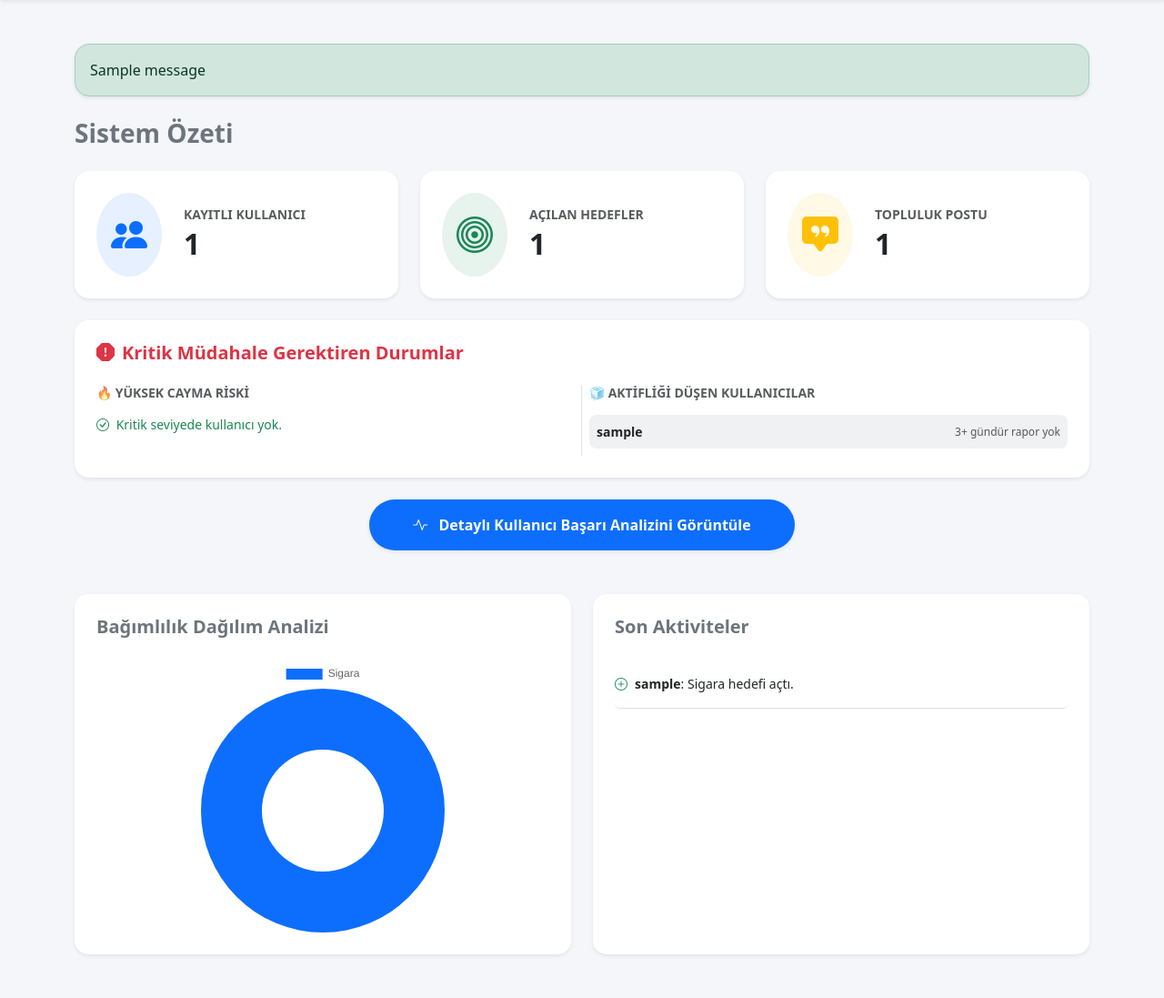
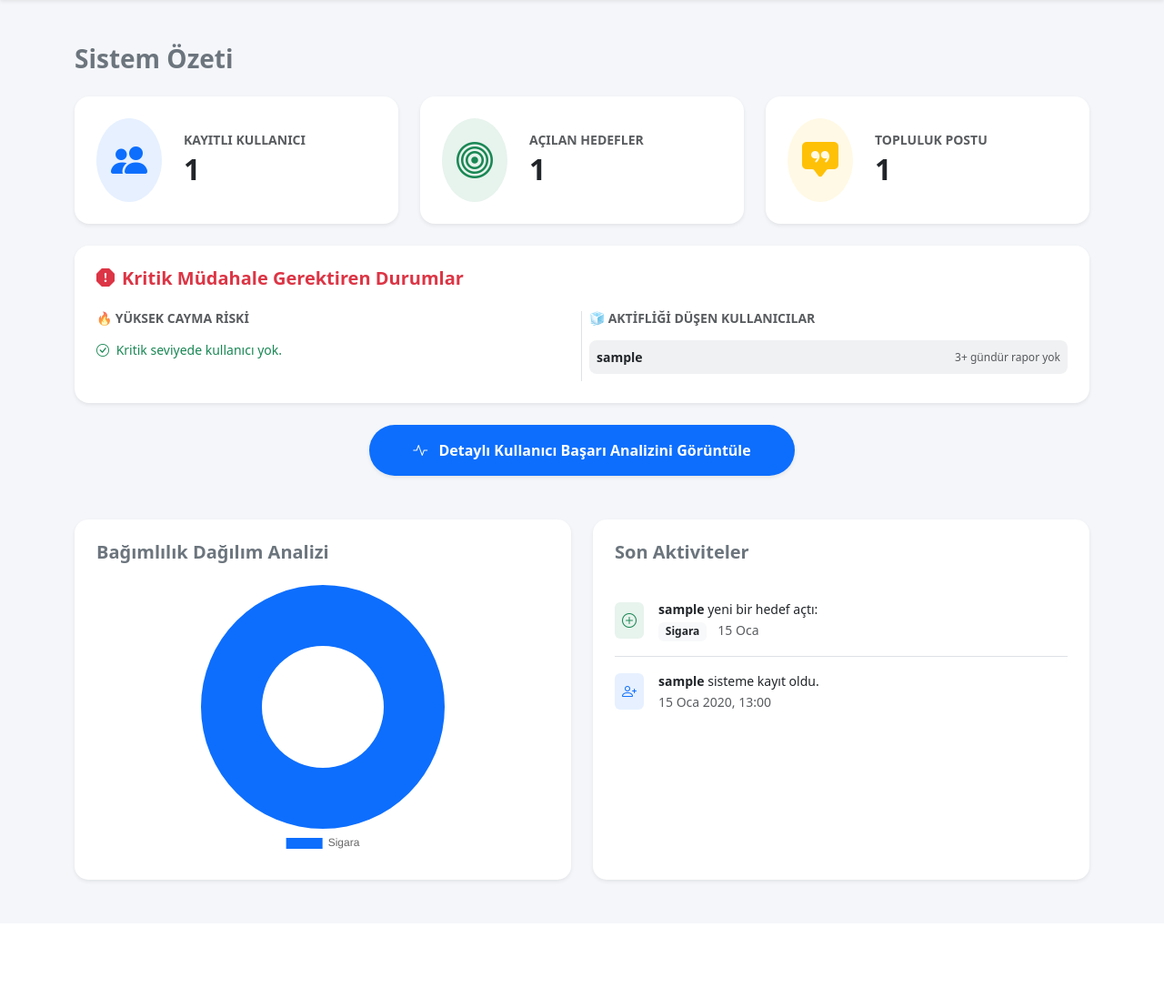
Before and after one commit to encicek/BreakFree, a Django app: page /yonetim/ in a window 1280 px wide. Shown: the part 72-1169 px from the top of the page at 91% size. After the commit the page ends 1044 px from the top, so only its background shows below. Run offline with Django 5.2, Linux system fonts and the light colour scheme; a user stored in the database is signed in; tables that the repository leaves empty hold one stand-in row (values such as "Sample post"); one stand-in notice (Sample message) is shown; data that the repository does not hold is empty.

Commit message:
gggggggg

```diff
--- a/templates/yonetim/dashboard.html
+++ b/templates/yonetim/dashboard.html
@@ -15,6 +15,7 @@
         .stat-card:hover { transform: translateY(-5px); }
         .text-decoration-none:hover .stat-card { box-shadow: 0 10px 20px rgba(0,0,0,0.1) !important; }
         .activity-card { border-radius: 15px; border: none; }
+        /* Analiz butonu için özel efekt */
         .btn-analysis { transition: all 0.3s ease; border: none; }
         .btn-analysis:hover { transform: scale(1.02); box-shadow: 0 8px 15px rgba(13, 110, 253, 0.3) !important; }
     </style>
@@ -32,7 +33,7 @@
                     <i class="bi bi-gear-fill me-1"></i> Teknik Panel
                 </a>
 
-                <span class="text-light me-4 small d-none d-md-inline">
+                <span class="text-light me-4 small">
                     <i class="bi bi-person-circle me-1"></i> Yetkili: <strong class="text-success">{{ request.user.username }}</strong>
                 </span>
                 <a href="/" class="btn btn-sm btn-outline-light rounded-pill px-3 me-2">
@@ -43,12 +44,6 @@
     </nav>
 
     <div class="container mt-5 mb-5">
-        {% if messages %}
-            {% for message in messages %}
-                <div class="alert alert-{{ message.tags }} rounded-4 shadow-sm mb-4">{{ message }}</div>
-            {% endfor %}
-        {% endif %}
-
         <h3 class="fw-bold mb-4 text-secondary">Sistem Özeti</h3>
 
         <div class="row g-4 mb-4">
@@ -115,29 +110,8 @@
                                 <h6 class="small fw-bold text-muted text-uppercase mb-3">🔥 Yüksek Cayma Riski</h6>
                                 {% for u in high_craving_users %}
                                     <div class="d-flex justify-content-between align-items-center mb-2 p-2 bg-danger bg-opacity-10 rounded-3">
-                                        <span class="fw-bold small">{{ u.goal__user__username }} (Ort: {{ u.avg_craving|floatformat:1 }})</span>
-
-                                        <button class="btn btn-sm btn-danger rounded-pill px-2" style="font-size: 0.7rem;"
-                                                data-bs-toggle="modal" data-bs-target="#msgModal{{ u.goal__user__id }}">
-                                            <i class="bi bi-send-fill"></i> Destek At
-                                        </button>
-                                    </div>
-
-                                    <div class="modal fade" id="msgModal{{ u.goal__user__id }}" tabindex="-1" aria-hidden="true">
-                                        <div class="modal-dialog modal-sm modal-dialog-centered">
-                                            <div class="modal-content border-0 rounded-4 shadow">
-                                                <form action="{% url 'yonetim:send_support_message' u.goal__user__id %}" method="POST">
-                                                    {% csrf_token %}
-                                                    <div class="modal-body p-4">
-                                                        <h6 class="fw-bold mb-3 text-dark">{{ u.goal__user__username }} İçin Mesaj</h6>
-                                                        <textarea name="message" class="form-control rounded-3" rows="3" placeholder="Sana inanıyoruz, pes etme!"></textarea>
-                                                    </div>
-                                                    <div class="modal-footer border-0 pt-0">
-                                                        <button type="submit" class="btn btn-danger btn-sm rounded-pill w-100">Gönder</button>
-                                                    </div>
-                                                </form>
-                                            </div>
-                                        </div>
+                                        <span class="fw-bold small">{{ u.goal__user__username }}</span>
+                                        <span class="badge bg-danger">Ort: {{ u.avg_craving|floatformat:1 }}</span>
                                     </div>
                                 {% empty %}
                                     <p class="text-success small mb-0"><i class="bi bi-check-circle me-1"></i> Kritik seviyede kullanıcı yok.</p>
@@ -183,30 +157,63 @@
                     <h5 class="fw-bold text-secondary mb-4">Son Aktiviteler</h5>
                     <ul class="list-group list-group-flush">
                         {% for goal in recent_goals %}
-                        <li class="list-group-item px-0 py-3 border-0 border-bottom small">
-                            <i class="bi bi-plus-circle text-success me-2"></i><strong>{{ goal.user.username }}</strong>: {{ goal.get_dependency_type_display }} hedefi açtı.
+                        <li class="list-group-item px-0 py-3 border-0 border-bottom">
+                            <div class="d-flex align-items-center">
+                                <div class="bg-success bg-opacity-10 p-2 rounded me-3 text-success">
+                                    <i class="bi bi-plus-circle"></i>
+                                </div>
+                                <div>
+                                    <p class="mb-0 small"><strong>{{ goal.user.username }}</strong> yeni bir hedef açtı:</p>
+                                    <span class="badge bg-light text-dark">{{ goal.get_dependency_type_display }}</span>
+                                    <small class="text-muted ms-2">{{ goal.start_date|date:"d M" }}</small>
+                                </div>
+                            </div>
+                        </li>
+                        {% endfor %}
+
+                        {% for u in recent_users %}
+                        <li class="list-group-item px-0 py-3 border-0">
+                            <div class="d-flex align-items-center">
+                                <div class="bg-primary bg-opacity-10 p-2 rounded me-3 text-primary">
+                                    <i class="bi bi-person-plus"></i>
+                                </div>
+                                <div>
+                                    <p class="mb-0 small"><strong>{{ u.username }}</strong> sisteme kayıt oldu.</p>
+                                    <small class="text-muted">{{ u.date_joined|date:"d M Y, H:i" }}</small>
+                                </div>
+                            </div>
                         </li>
                         {% endfor %}
                     </ul>
                 </div>
             </div>
         </div>
+
     </div>
 
     <script>
         const ctx = document.getElementById('dependencyChart').getContext('2d');
-        new Chart(ctx, {
+        const dependencyChart = new Chart(ctx, {
             type: 'doughnut',
             data: {
                 labels: {{ chart_labels|safe }},
                 datasets: [{
+                    label: 'Hedef Sayısı',
                     data: {{ chart_data|safe }},
-                    backgroundColor: ['#0d6efd', '#198754', '#ffc107', '#dc3545', '#6610f2'],
+                    backgroundColor: [
+                        '#0d6efd', '#198754', '#ffc107', '#dc3545', '#6610f2'
+                    ],
                     borderWidth: 0
                 }]
+            },
+            options: {
+                plugins: {
+                    legend: { position: 'bottom' }
+                }
             }
         });
     </script>
+
     <script src="https://cdn.jsdelivr.net/npm/bootstrap@5.3.0/dist/js/bootstrap.bundle.min.js"></script>
 </body>
 </html>
```
